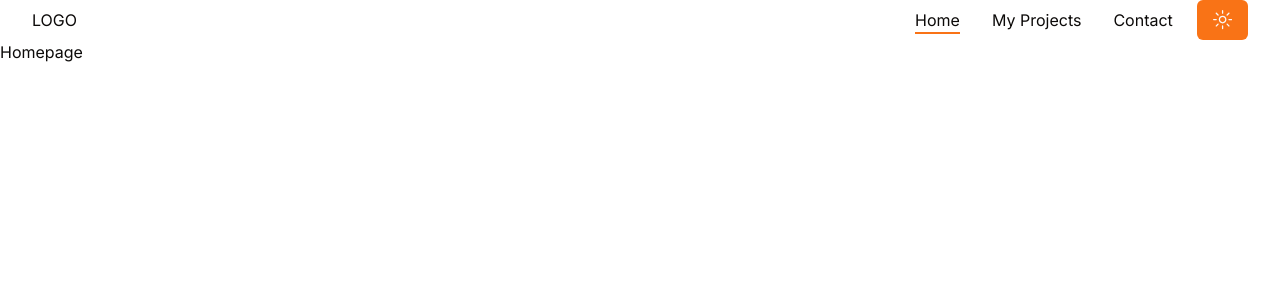
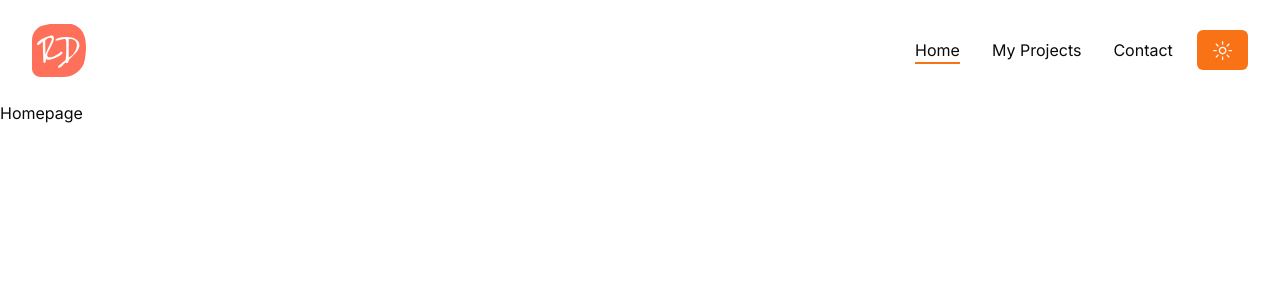
Before and after one commit to torhodhog/portfolio-, a Next.js app: page / in a window 1280 px wide. Shown: the top 300 px of the page. Built offline with nearby package versions, Linux system fonts and the light colour scheme.

Commit message:
scroll-effect up and running. everythin a-ok

```diff
--- a/components/Header.jsx
+++ b/components/Header.jsx
@@ -6,10 +6,23 @@
 import ThemeToggler from "./ThemeToggler";
 import Nav from "./Nav";
 import MobileNav from "./MobileNav";
+import { usePathname } from "next/navigation";
 
 const Header = () => {
+   const [header, setHeader] = useState(false);
+   const pathname = usePathname();
+
+   useEffect(()=> {
+      const scrollYPos = window.addEventListener('scroll', ()=> {
+         window.scrollY > 50 ? setHeader(true) : setHeader(false);
+      });
+
+      // remove event
+      return () => window.removeEventListener('scroll', scrollYPos);
+   });
+
    return (
-      <header>
+      <header className={`${header ? 'py-4 bg-white shadow-lg dark:bg-accent' : 'py-6 dark:bg-transparent'} sticky top-0 z-30 transition-all`}>
          <div className="container mx-auto">
            <div className="flex justify-between items-center">
             <Logo />
--- a/components/Logo.jsx
+++ b/components/Logo.jsx
@@ -1,10 +1,11 @@
-import React from 'react'
+import Link from "next/link";
+import Image from "next/image";
 
 const Logo = () => {
   return (
-    <div>
-      <h1>LOGO</h1>
-    </div>
+    <Link href='/'>
+      <Image src='/logo.svg' width={54} height={54} priority alt="logo"/>
+      </Link>
   )
 }
 
```
